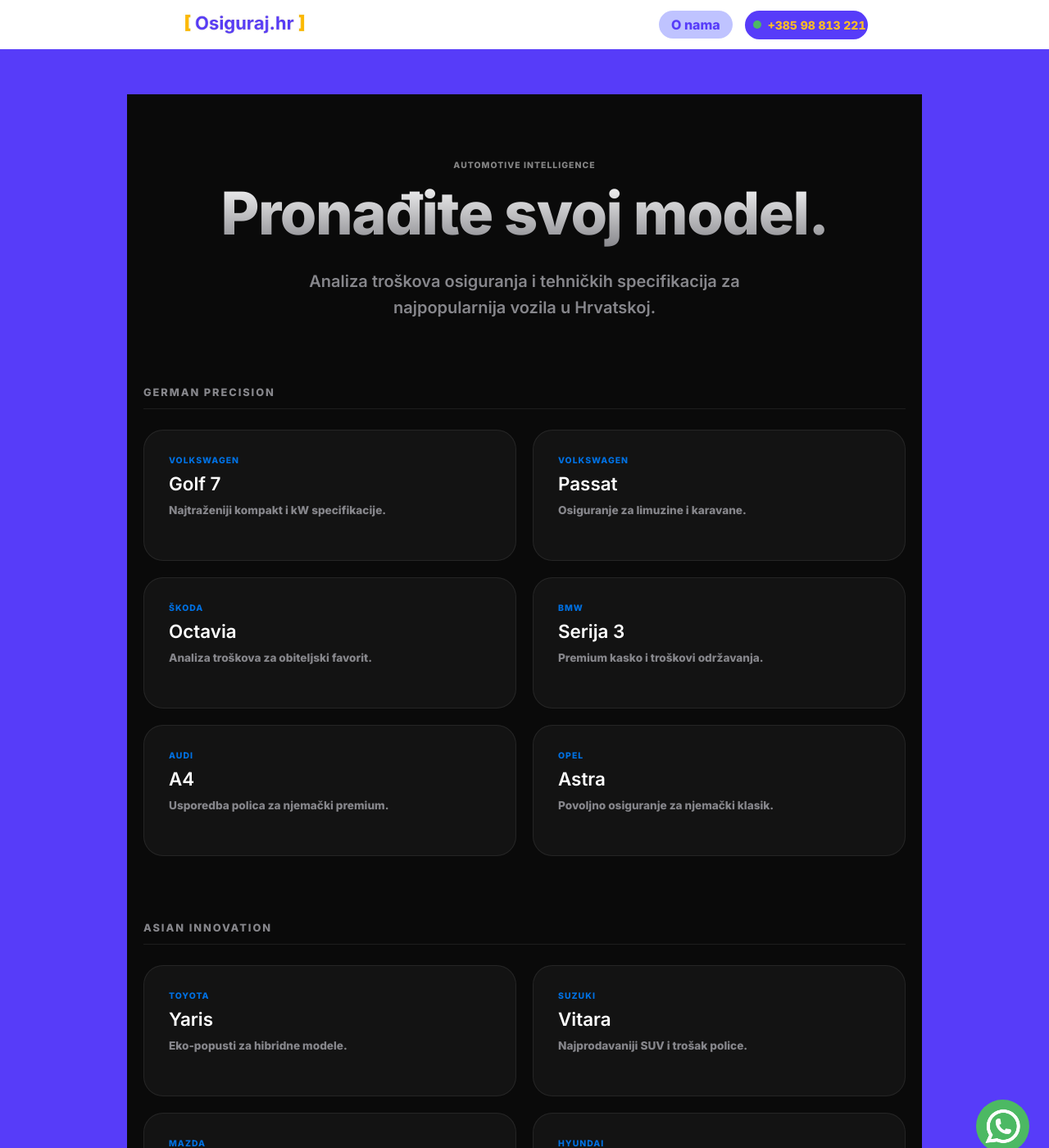
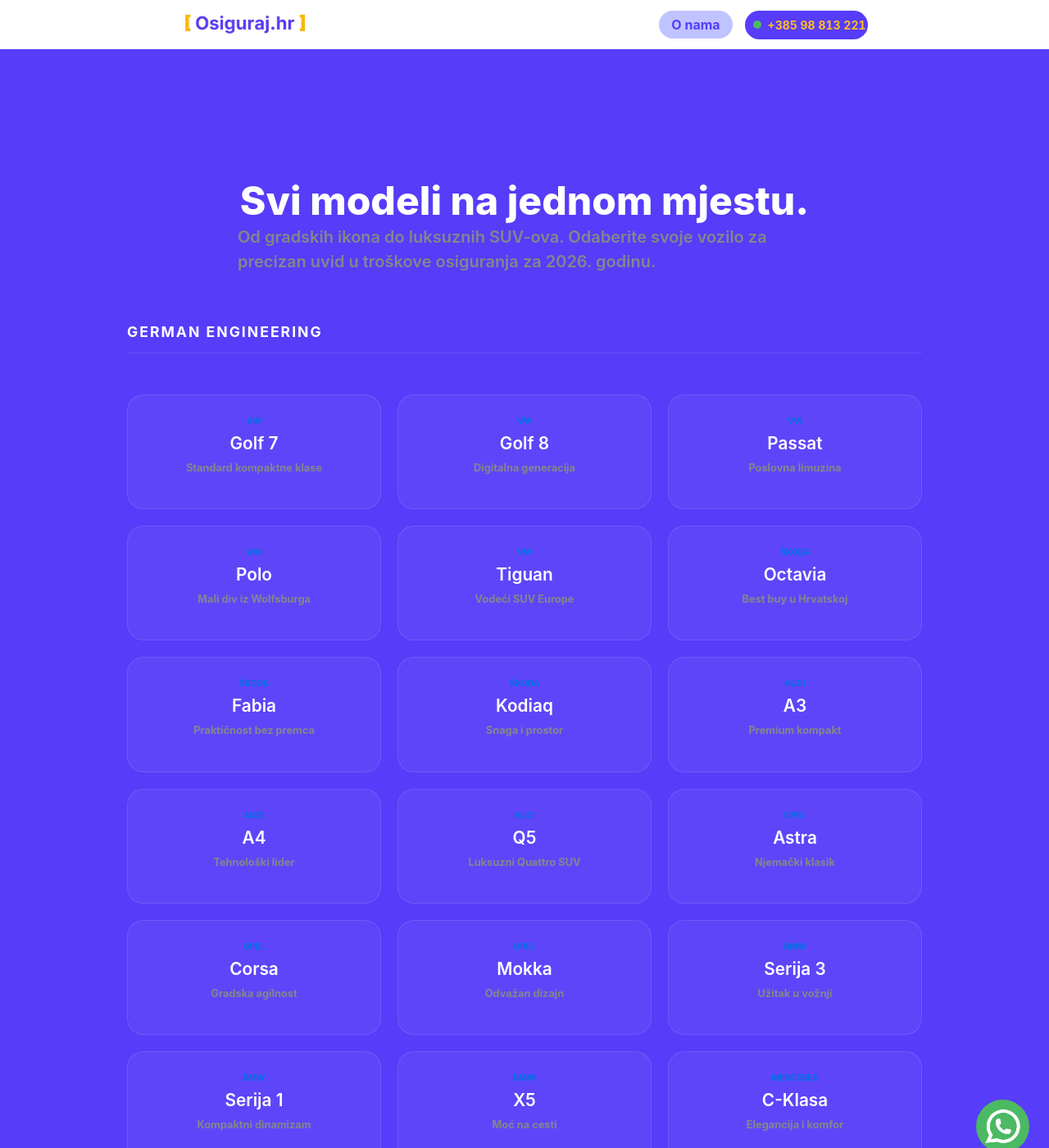
Before and after one commit to Filip-Gale/OsigurajHR, a Jekyll site: the page built from auto-osiguranje/marke-i-modeli.md, in a window 1280 px wide and 1400 px high. Shown: the whole window at 82% size. Built offline with Jekyll 4.4.1, drawn with Linux system fonts in a browser that asks for light colours; some of the changed text lies outside the part shown.

Commit message:
Update marke-i-modeli.md

```diff
--- a/auto-osiguranje/marke-i-modeli.md
+++ b/auto-osiguranje/marke-i-modeli.md
@@ -4,183 +4,113 @@
 permalink: /auto-osiguranje/modeli/
 ---
 
-<link href="https://fonts.googleapis.com/css2?family=Inter:wght@300;400;600;800&display=swap" rel="stylesheet">
+<div class="margin-top-100"></div>
 
 <style>
     :root {
-        --bg-dark: #0a0a0a;
         --accent-blue: #0071e3;
-        --card-bg: rgba(255, 255, 255, 0.04);
-        --card-border: rgba(255, 255, 255, 0.08);
-        --text-main: #f5f5f7;
+        --card-bg: rgba(255, 255, 255, 0.05);
+        --card-border: rgba(255, 255, 255, 0.1);
         --text-dim: #86868b;
     }
-
-    .hub-container {
-        font-family: 'Inter', -apple-system, sans-serif;
-        background-color: var(--bg-dark);
-        color: var(--text-main);
-        padding: 80px 20px;
-        max-width: 1200px;
-        margin: 0 auto;
-    }
-
-    .hero-section {
-        text-align: center;
-        margin-bottom: 80px;
-    }
-
-    .hero-section h1 {
-        font-size: clamp(2.5rem, 8vw, 4.5rem);
-        font-weight: 800;
-        letter-spacing: -0.02em;
-        background: linear-gradient(180deg, #fff 0%, #86868b 100%);
-        -webkit-background-clip: text;
-        -webkit-text-fill-color: transparent;
-        margin-bottom: 24px;
-    }
-
-    .hero-section p {
-        font-size: 1.25rem;
-        color: var(--text-dim);
-        max-width: 600px;
-        margin: 0 auto;
-        line-height: 1.6;
-    }
-
     .model-grid {
         display: grid;
-        grid-template-columns: repeat(auto-fill, minmax(300px, 1fr));
+        grid-template-columns: repeat(auto-fit, minmax(250px, 1fr));
         gap: 20px;
+        padding: 20px 0;
     }
-
     .model-card {
         background: var(--card-bg);
         border: 1px solid var(--card-border);
-        border-radius: 24px;
-        padding: 30px;
+        padding: 25px;
+        border-radius: 20px;
+        text-align: center;
+        transition: 0.3s;
         text-decoration: none;
-        transition: all 0.4s cubic-bezier(0.2, 0, 0, 1);
-        position: relative;
-        display: flex;
-        flex-direction: column;
-        justify-content: space-between;
-        min-height: 160px;
+        display: block;
     }
-
     .model-card:hover {
-        background: rgba(255, 255, 255, 0.07);
-        border-color: rgba(255, 255, 255, 0.2);
+        background: rgba(255,255,255,0.08);
+        border-color: var(--accent-blue);
         transform: translateY(-5px);
     }
-
-    .model-card h2 {
-        color: #fff;
-        font-size: 1.4rem;
-        font-weight: 600;
-        margin: 0;
-    }
-
-    .model-card p {
-        color: var(--text-dim);
-        font-size: 0.85rem;
-        margin: 10px 0 0 0;
-        line-height: 1.4;
-    }
-
-    .badge {
-        font-size: 0.65rem;
-        text-transform: uppercase;
-        letter-spacing: 0.1em;
-        color: var(--accent-blue);
-        font-weight: 700;
-        margin-bottom: 8px;
-        display: block;
-    }
-
-    .brand-group {
-        margin-top: 80px;
-    }
-
-    .brand-title {
-        font-size: 0.8rem;
-        color: var(--text-dim);
-        text-transform: uppercase;
-        letter-spacing: 0.15em;
-        margin-bottom: 25px;
-        border-bottom: 1px solid var(--card-border);
-        padding-bottom: 12px;
-    }
+    .model-card h2 { color: #fff; margin: 0; font-size: 1.3rem; font-weight: 600; }
+    .model-card p { color: var(--text-dim); margin-top: 8px; font-size: 0.8rem; }
+    .brand-label { color: var(--accent-blue); font-size: 0.65rem; text-transform: uppercase; font-weight: 700; margin-bottom: 8px; display: block; }
+    .group-title { color: #fff; margin: 60px 0 30px 0; border-bottom: 1px solid var(--card-border); padding-bottom: 15px; font-size: 1.1rem; text-transform: uppercase; letter-spacing: 2px; }
 </style>
 
+<h1 class="text-center" style="color: #fff; font-size: 3rem; font-weight: 800;">Svi modeli na jednom mjestu.</h1>
+<p class="text-center" style="color: var(--text-dim); max-width: 700px; margin: 0 auto 50px auto;">Od gradskih ikona do luksuznih SUV-ova. Odaberite svoje vozilo za precizan uvid u troškove osiguranja za 2026. godinu.</p>
+
 <div class="hub-container">
-    <header class="hero-section">
-        <span class="badge" style="color: #fff; opacity: 0.5;">Automotive Intelligence</span>
-        <h1>Pronađite svoj model.</h1>
-        <p>Analiza troškova osiguranja i tehničkih specifikacija za najpopularnija vozila u Hrvatskoj.</p>
-    </header>
 
-    <div class="brand-group">
-        <h3 class="brand-title">German Precision</h3>
-        <div class="model-grid">
-            <a href="{{ '/auto-osiguranje/vw-golf-7/' | relative_url }}" class="model-card">
-                <div><span class="badge">Volkswagen</span><h2>Golf 7</h2><p>Najtraženiji kompakt i kW specifikacije.</p></div>
-            </a>
-            <a href="{{ '/auto-osiguranje/vw-passat/' | relative_url }}" class="model-card">
-                <div><span class="badge">Volkswagen</span><h2>Passat</h2><p>Osiguranje za limuzine i karavane.</p></div>
-            </a>
-            <a href="{{ '/auto-osiguranje/skoda-octavia/' | relative_url }}" class="model-card">
-                <div><span class="badge">Škoda</span><h2>Octavia</h2><p>Analiza troškova za obiteljski favorit.</p></div>
-            </a>
-            <a href="{{ '/auto-osiguranje/bmw-serija-3/' | relative_url }}" class="model-card">
-                <div><span class="badge">BMW</span><h2>Serija 3</h2><p>Premium kasko i troškovi održavanja.</p></div>
-            </a>
-            <a href="{{ '/auto-osiguranje/audi-a4/' | relative_url }}" class="model-card">
-                <div><span class="badge">Audi</span><h2>A4</h2><p>Usporedba polica za njemački premium.</p></div>
-            </a>
-            <a href="{{ '/auto-osiguranje/opel-astra/' | relative_url }}" class="model-card">
-                <div><span class="badge">Opel</span><h2>Astra</h2><p>Povoljno osiguranje za njemački klasik.</p></div>
-            </a>
-        </div>
+    <h3 class="group-title">German Engineering</h3>
+    <div class="model-grid">
+        <a href="{{ '/auto-osiguranje/vw-golf-7/' | relative_url }}" class="model-card"><span class="brand-label">VW</span><h2>Golf 7</h2><p>Standard kompaktne klase</p></a>
+        <a href="{{ '/auto-osiguranje/vw-golf-8/' | relative_url }}" class="model-card"><span class="brand-label">VW</span><h2>Golf 8</h2><p>Digitalna generacija</p></a>
+        <a href="{{ '/auto-osiguranje/vw-passat/' | relative_url }}" class="model-card"><span class="brand-label">VW</span><h2>Passat</h2><p>Poslovna limuzina</p></a>
+        <a href="{{ '/auto-osiguranje/vw-polo/' | relative_url }}" class="model-card"><span class="brand-label">VW</span><h2>Polo</h2><p>Mali div iz Wolfsburga</p></a>
+        <a href="{{ '/auto-osiguranje/vw-tiguan/' | relative_url }}" class="model-card"><span class="brand-label">VW</span><h2>Tiguan</h2><p>Vodeći SUV Europe</p></a>
+        <a href="{{ '/auto-osiguranje/skoda-octavia/' | relative_url }}" class="model-card"><span class="brand-label">Škoda</span><h2>Octavia</h2><p>Best buy u Hrvatskoj</p></a>
+        <a href="{{ '/auto-osiguranje/skoda-fabia/' | relative_url }}" class="model-card"><span class="brand-label">Škoda</span><h2>Fabia</h2><p>Praktičnost bez premca</p></a>
+        <a href="{{ '/auto-osiguranje/skoda-kodiaq/' | relative_url }}" class="model-card"><span class="brand-label">Škoda</span><h2>Kodiaq</h2><p>Snaga i prostor</p></a>
+        <a href="{{ '/auto-osiguranje/audi-a3/' | relative_url }}" class="model-card"><span class="brand-label">Audi</span><h2>A3</h2><p>Premium kompakt</p></a>
+        <a href="{{ '/auto-osiguranje/audi-a4/' | relative_url }}" class="model-card"><span class="brand-label">Audi</span><h2>A4</h2><p>Tehnološki lider</p></a>
+        <a href="{{ '/auto-osiguranje/audi-q5/' | relative_url }}" class="model-card"><span class="brand-label">Audi</span><h2>Q5</h2><p>Luksuzni Quattro SUV</p></a>
+        <a href="{{ '/auto-osiguranje/opel-astra/' | relative_url }}" class="model-card"><span class="brand-label">Opel</span><h2>Astra</h2><p>Njemački klasik</p></a>
+        <a href="{{ '/auto-osiguranje/opel-corsa/' | relative_url }}" class="model-card"><span class="brand-label">Opel</span><h2>Corsa</h2><p>Gradska agilnost</p></a>
+        <a href="{{ '/auto-osiguranje/opel-mokka/' | relative_url }}" class="model-card"><span class="brand-label">Opel</span><h2>Mokka</h2><p>Odvažan dizajn</p></a>
+        <a href="{{ '/auto-osiguranje/bmw-serija-3/' | relative_url }}" class="model-card"><span class="brand-label">BMW</span><h2>Serija 3</h2><p>Užitak u vožnji</p></a>
+        <a href="{{ '/auto-osiguranje/bmw-serija-1/' | relative_url }}" class="model-card"><span class="brand-label">BMW</span><h2>Serija 1</h2><p>Kompaktni dinamizam</p></a>
+        <a href="{{ '/auto-osiguranje/bmw-x5/' | relative_url }}" class="model-card"><span class="brand-label">BMW</span><h2>X5</h2><p>Moć na cesti</p></a>
+        <a href="{{ '/auto-osiguranje/mercedes-c-klasa/' | relative_url }}" class="model-card"><span class="brand-label">Mercedes</span><h2>C-Klasa</h2><p>Elegancija i komfor</p></a>
+        <a href="{{ '/auto-osiguranje/mercedes-e-klasa/' | relative_url }}" class="model-card"><span class="brand-label">Mercedes</span><h2>E-Klasa</h2><p>Vrhunac limuzina</p></a>
+        <a href="{{ '/auto-osiguranje/seat-leon/' | relative_url }}" class="model-card"><span class="brand-label">Seat</span><h2>Leon</h2><p>Španjolski temperament</p></a>
     </div>
 
-    <div class="brand-group">
-        <h3 class="brand-title">Asian Innovation</h3>
-        <div class="model-grid">
-            <a href="{{ '/auto-osiguranje/toyota-yaris/' | relative_url }}" class="model-card">
-                <div><span class="badge">Toyota</span><h2>Yaris</h2><p>Eko-popusti za hibridne modele.</p></div>
-            </a>
-            <a href="{{ '/auto-osiguranje/suzuki-vitara/' | relative_url }}" class="model-card">
-                <div><span class="badge">Suzuki</span><h2>Vitara</h2><p>Najprodavaniji SUV i trošak police.</p></div>
-            </a>
-            <a href="{{ '/auto-osiguranje/mazda-cx-5/' | relative_url }}" class="model-card">
-                <div><span class="badge">Mazda</span><h2>CX-5</h2><p>Zaštita Skyactiv tehnologije i dizajna.</p></div>
-            </a>
-            <a href="{{ '/auto-osiguranje/hyundai-i30/' | relative_url }}" class="model-card">
-                <div><span class="badge">Hyundai</span><h2>i30</h2><p>Pouzdano osiguranje za gradski kompakt.</p></div>
-            </a>
-            <a href="{{ '/auto-osiguranje/kia-sportage/' | relative_url }}" class="model-card">
-                <div><span class="badge">Kia</span><h2>Sportage</h2><p>Popularni SUV i kasko pogodnosti.</p></div>
-            </a>
-        </div>
+    <h3 class="group-title">Mediterranean Spirit</h3>
+    <div class="model-grid">
+        <a href="{{ '/auto-osiguranje/renault-clio/' | relative_url }}" class="model-card"><span class="brand-label">Renault</span><h2>Clio</h2><p>Vladar gradskih ulica</p></a>
+        <a href="{{ '/auto-osiguranje/renault-megane/' | relative_url }}" class="model-card"><span class="brand-label">Renault</span><h2>Megane</h2><p>Obiteljska udobnost</p></a>
+        <a href="{{ '/auto-osiguranje/renault-captur/' | relative_url }}" class="model-card"><span class="brand-label">Renault</span><h2>Captur</h2><p>Urban crossover</p></a>
+        <a href="{{ '/auto-osiguranje/peugeot-208/' | relative_url }}" class="model-card"><span class="brand-label">Peugeot</span><h2>208</h2><p>Futuristički dizajn</p></a>
+        <a href="{{ '/auto-osiguranje/peugeot-308/' | relative_url }}" class="model-card"><span class="brand-label">Peugeot</span><h2>308</h2><p>Nova razina stila</p></a>
+        <a href="{{ '/auto-osiguranje/peugeot-3008/' | relative_url }}" class="model-card"><span class="brand-label">Peugeot</span><h2>3008</h2><p>Nagrađivani SUV</p></a>
+        <a href="{{ '/auto-osiguranje/citroen-c3/' | relative_url }}" class="model-card"><span class="brand-label">Citroen</span><h2>C3</h2><p>Udobnost bez premca</p></a>
+        <a href="{{ '/auto-osiguranje/citroen-c4/' | relative_url }}" class="model-card"><span class="brand-label">Citroen</span><h2>C4</h2><p>Spoj udobnosti i SUV-a</p></a>
+        <a href="{{ '/auto-osiguranje/fiat-500/' | relative_url }}" class="model-card"><span class="brand-label">Fiat</span><h2>500</h2><p>Talijanska ikona</p></a>
+        <a href="{{ '/auto-osiguranje/fiat-panda/' | relative_url }}" class="model-card"><span class="brand-label">Fiat</span><h2>Panda</h2><p>Neuništivi gradski auto</p></a>
+        <a href="{{ '/auto-osiguranje/dacia-duster/' | relative_url }}" class="model-card"><span class="brand-label">Dacia</span><h2>Duster</h2><p>Najbolji omjer cijene i snage</p></a>
+        <a href="{{ '/auto-osiguranje/dacia-sandero/' | relative_url }}" class="model-card"><span class="brand-label">Dacia</span><h2>Sandero</h2><p>Povoljno i pouzdano</p></a>
+        <a href="{{ '/auto-osiguranje/alfa-romeo-giulia/' | relative_url }}" class="model-card"><span class="brand-label">Alfa Romeo</span><h2>Giulia</h2><p>Strast i performanse</p></a>
     </div>
 
-    <div class="brand-group">
-        <h3 class="brand-title">European Style</h3>
-        <div class="model-grid">
-            <a href="{{ '/auto-osiguranje/renault-clio/' | relative_url }}" class="model-card">
-                <div><span class="badge">Renault</span><h2>Clio</h2><p>Minimalni troškovi za gradsku vožnju.</p></div>
-            </a>
-            <a href="{{ '/auto-osiguranje/peugeot-208/' | relative_url }}" class="model-card">
-                <div><span class="badge">Peugeot</span><h2>208</h2><p>Moderni dizajn i specifičnosti osiguranja.</p></div>
-            </a>
-            <a href="{{ '/auto-osiguranje/fiat-500/' | relative_url }}" class="model-card">
-                <div><span class="badge">Fiat</span><h2>500</h2><p>Ikona stila uz najpovoljnije premije.</p></div>
-            </a>
-            <a href="{{ '/auto-osiguranje/dacia-duster/' | relative_url }}" class="model-card">
-                <div><span class="badge">Dacia</span><h2>Duster</h2><p>Robusna zaštita uz minimalnu cijenu.</p></div>
-            </a>
-        </div>
+    <h3 class="group-title">Asian Technology</h3>
+    <div class="model-grid">
+        <a href="{{ '/auto-osiguranje/toyota-yaris/' | relative_url }}" class="model-card"><span class="brand-label">Toyota</span><h2>Yaris</h2><p>Vodeći hibrid</p></a>
+        <a href="{{ '/auto-osiguranje/toyota-corolla/' | relative_url }}" class="model-card"><span class="brand-label">Toyota</span><h2>Corolla</h2><p>Najprodavaniji auto svijeta</p></a>
+        <a href="{{ '/auto-osiguranje/toyota-rav4/' | relative_url }}" class="model-card"><span class="brand-label">Toyota</span><h2>RAV4</h2><p>Kralj SUV-ova</p></a>
+        <a href="{{ '/auto-osiguranje/suzuki-vitara/' | relative_url }}" class="model-card"><span class="brand-label">Suzuki</span><h2>Vitara</h2><p>Miljenik hrvatskih kupaca</p></a>
+        <a href="{{ '/auto-osiguranje/suzuki-sx4-scross/' | relative_url }}" class="model-card"><span class="brand-label">Suzuki</span><h2>S-Cross</h2><p>Svestranost i pogon 4x4</p></a>
+        <a href="{{ '/auto-osiguranje/hyundai-i30/' | relative_url }}" class="model-card"><span class="brand-label">Hyundai</span><h2>i30</h2><p>Korejska kvaliteta</p></a>
+        <a href="{{ '/auto-osiguranje/hyundai-tucson/' | relative_url }}" class="model-card"><span class="brand-label">Hyundai</span><h2>Tucson</h2><p>Moderni SUV lider</p></a>
+        <a href="{{ '/auto-osiguranje/hyundai-kona/' | relative_url }}" class="model-card"><span class="brand-label">Hyundai</span><h2>Kona</h2><p>Električna i hibridna moć</p></a>
+        <a href="{{ '/auto-osiguranje/kia-sportage/' | relative_url }}" class="model-card"><span class="brand-label">Kia</span><h2>Sportage</h2><p>SUV s 7 godina jamstva</p></a>
+        <a href="{{ '/auto-osiguranje/kia-ceed/' | relative_url }}" class="model-card"><span class="brand-label">Kia</span><h2>Ceed</h2><p>Europski dizajn iz Koreje</p></a>
+        <a href="{{ '/auto-osiguranje/kia-stonic/' | relative_url }}" class="model-card"><span class="brand-label">Kia</span><h2>Stonic</h2><p>Mali SUV za grad</p></a>
+        <a href="{{ '/auto-osiguranje/mazda-3/' | relative_url }}" class="model-card"><span class="brand-label">Mazda</span><h2>Mazda 3</h2><p>Kodo dizajn i Skyactiv</p></a>
+        <a href="{{ '/auto-osiguranje/mazda-cx-5/' | relative_url }}" class="model-card"><span class="brand-label">Mazda</span><h2>CX-5</h2><p>Premium SUV iskustvo</p></a>
+        <a href="{{ '/auto-osiguranje/nissan-qashqai/' | relative_url }}" class="model-card"><span class="brand-label">Nissan</span><h2>Qashqai</h2><p>Začetnik crossover klase</p></a>
+    </div>
+
+    <h3 class="group-title">Global Leaders</h3>
+    <div class="model-grid">
+        <a href="{{ '/auto-osiguranje/ford-focus/' | relative_url }}" class="model-card"><span class="brand-label">Ford</span><h2>Focus</h2><p>Precizno upravljanje</p></a>
+        <a href="{{ '/auto-osiguranje/ford-fiesta/' | relative_url }}" class="model-card"><span class="brand-label">Ford</span><h2>Fiesta</h2><p>Mala legenda</p></a>
+        <a href="{{ '/auto-osiguranje/volvo-xc60/' | relative_url }}" class="model-card"><span class="brand-label">Volvo</span><h2>XC60</h2><p>Sigurnost bez kompromisa</p></a>
     </div>
 
 </div>
+
+<div class="margin-top-100"></div>
```
